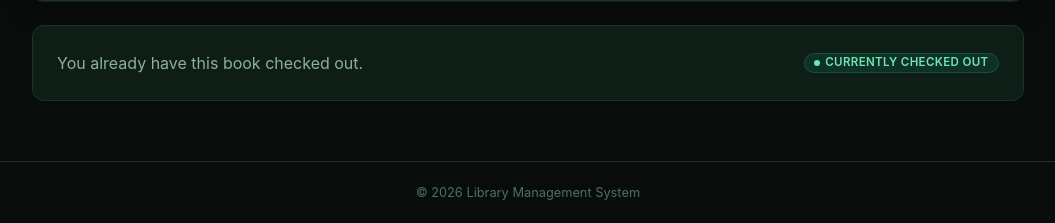
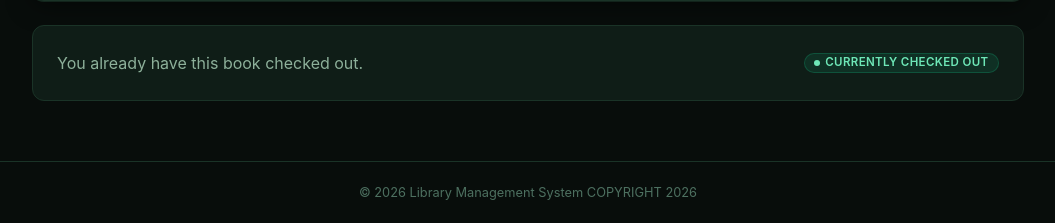
Before and after one commit to malikahon/library_checkout, a Django app: page /books/1/ in a window 1280 px wide. Shown: the part 587-810 px from the top of the page, without its empty margins (112-1167 px from the left). Run offline with Django 5.2, Linux system fonts and the light colour scheme; a user stored in the database is signed in; tables that the repository leaves empty hold one stand-in row (values such as "Sample post").

Commit message:
testing more copyright

```diff
--- a/templates/base.html
+++ b/templates/base.html
@@ -45,7 +45,7 @@
         {% block content %}{% endblock %}
     </main>
     <footer>
-        &copy; {% now "Y" %} Library Management System
+        &copy; {% now "Y" %} Library Management System COPYRIGHT 2026
     </footer>
     {% block extra_js %}{% endblock %}
 </body>
```
